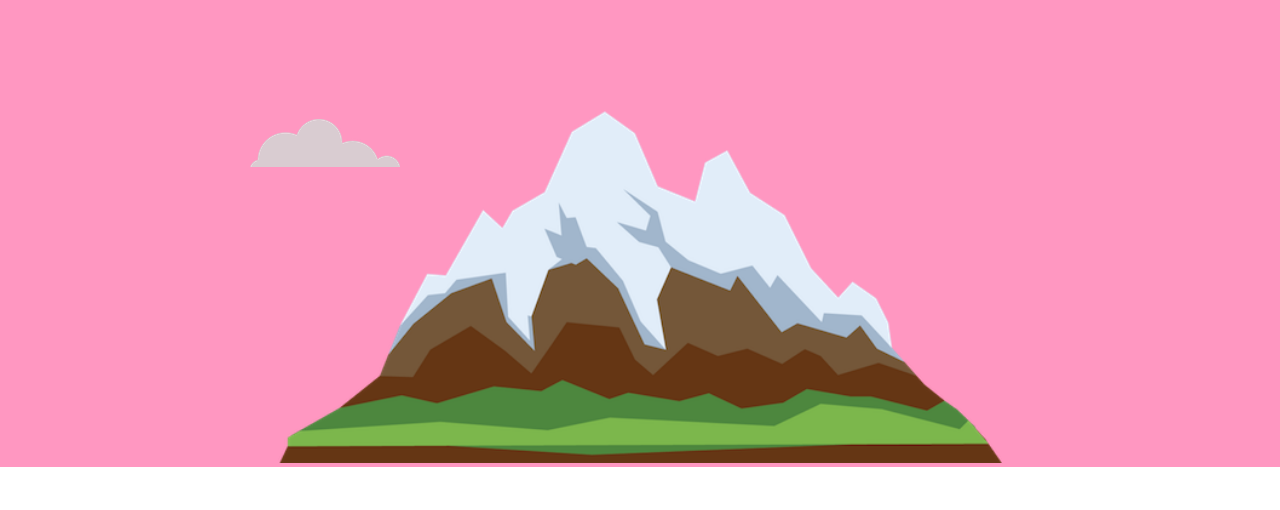
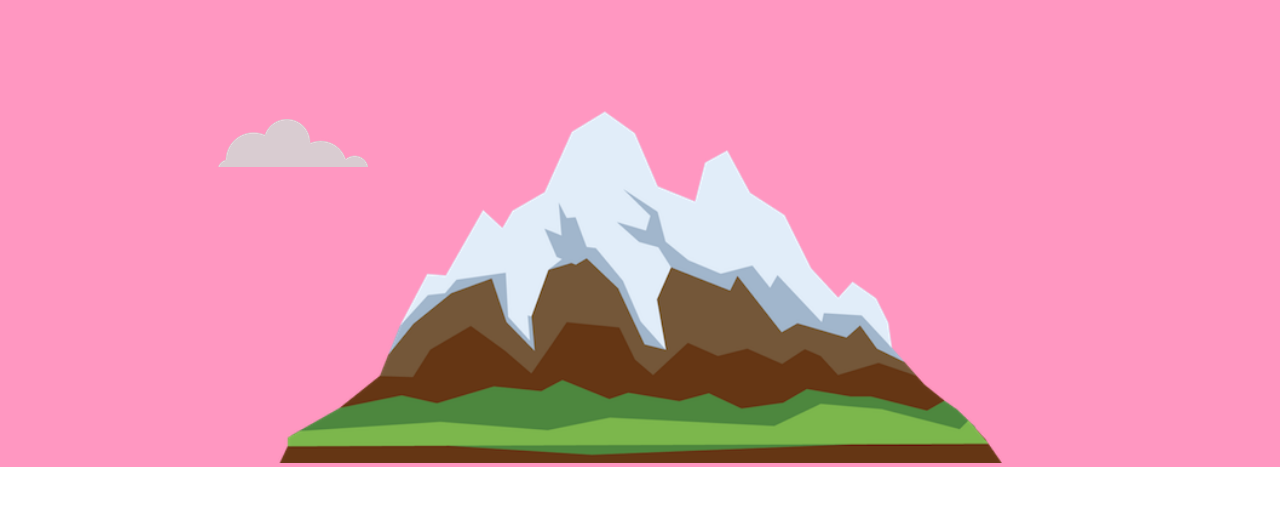
Before and after one commit to Jconde09r/MySite, a plain HTML site: page index.html in a window 1280 px wide. Shown: the part 290-800 px from the top of the page. Drawn offline with Linux system fonts and the light colour scheme.

Commit message:
Update styles.css

```diff
--- a/css/styles.css
+++ b/css/styles.css
@@ -84,7 +84,7 @@ button {
 
 .bottom-cloud {
   position: absolute;
-  left: 15.625rem;
+  left: 13.625rem;
   bottom: 18.75rem;
 }
 
```
